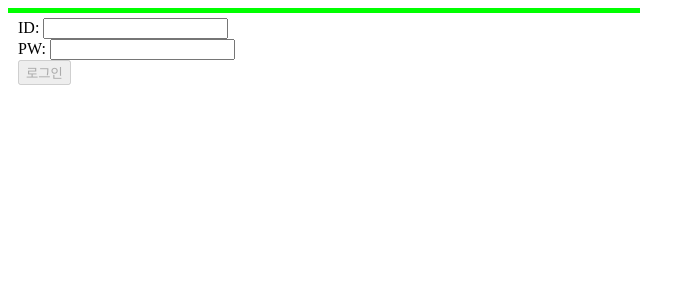
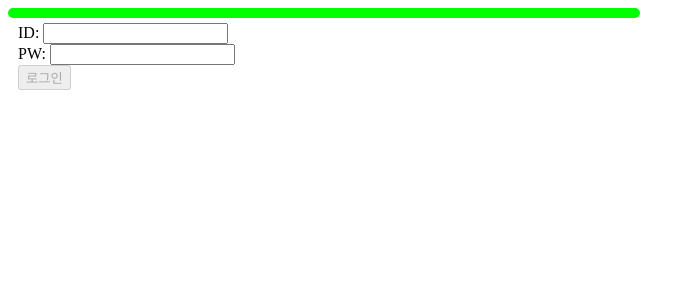
Before and after one commit to dwhddnjs/Simple-Vue.js, a Vue app in the folder vue-form/: page / in a window 1280 px wide. Shown: the top 300 px of the page, without its empty margins (0-695 px from the left). Built offline with nearby package versions, Linux system fonts and the light colour scheme.

Commit message:
fixed css code

```diff
--- a/vue-form/src/components/LoadingBar.vue
+++ b/vue-form/src/components/LoadingBar.vue
@@ -11,10 +11,11 @@ export default {
 
 <style scoped>
     .progress {
-        height: 5px;
+        height: 10px;
         background: lime;
         width: 50%;
         transition: width 700ms linear;
+        border-radius: 10px;
         animation: loading 1s linear
     }
 
```
